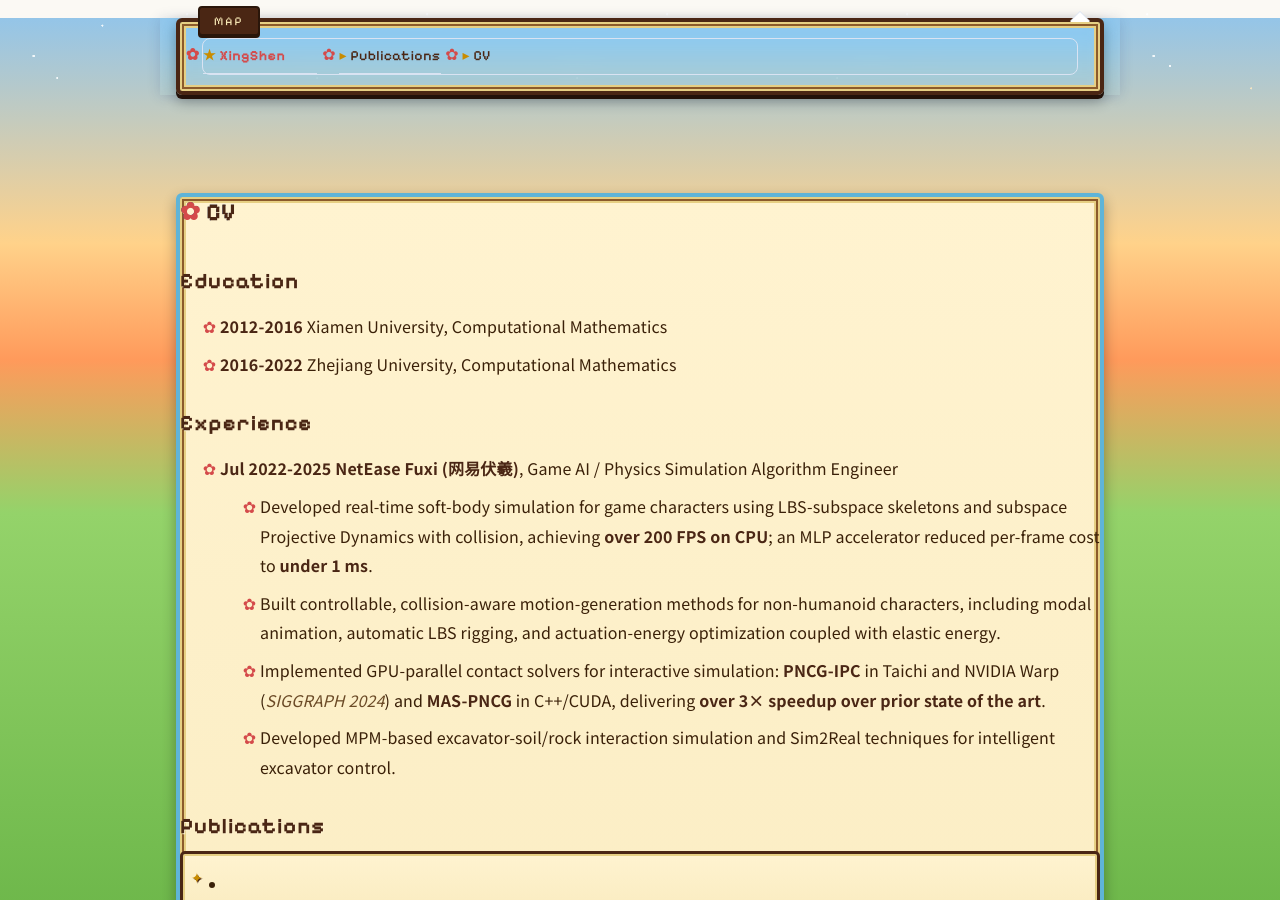
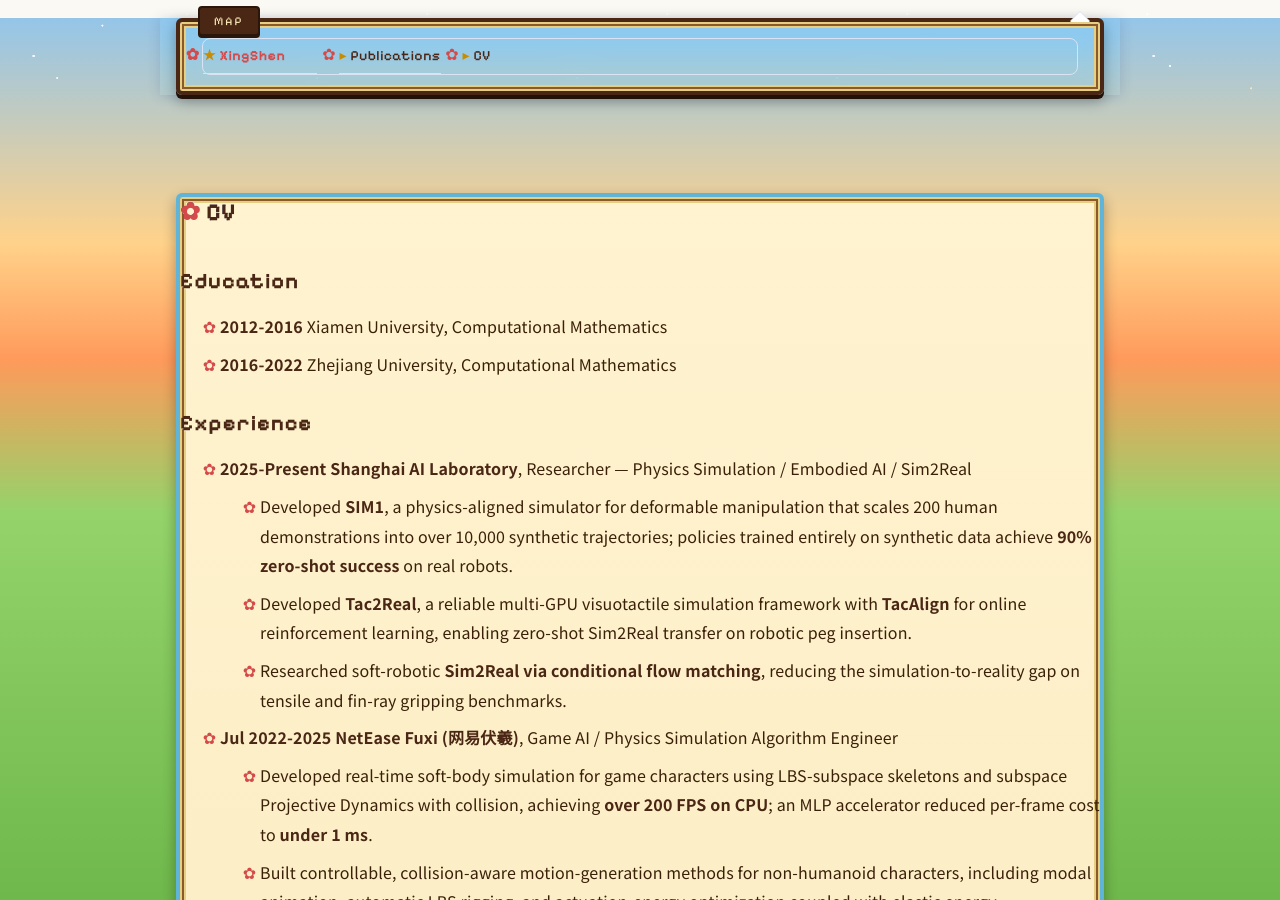
Before and after one commit to Xingbaji/xingbaji.github.io, a Jekyll site: the page built from _pages/cv.md, in a window 1280 px wide and 900 px high. Built offline with Jekyll 4.4.1, drawn with Linux system fonts in a browser that asks for light colours; some web fonts are replaced.

Commit message:
Add Shanghai AI Lab experience to CV

```diff
--- a/_pages/cv.md
+++ b/_pages/cv.md
@@ -16,6 +16,11 @@ Education
 
 Experience
 ======
+- **2025-Present** **Shanghai AI Laboratory**, Researcher — Physics Simulation / Embodied AI / Sim2Real
+  - Developed **SIM1**, a physics-aligned simulator for deformable manipulation that scales 200 human demonstrations into over 10,000 synthetic trajectories; policies trained entirely on synthetic data achieve **90% zero-shot success** on real robots.
+  - Developed **Tac2Real**, a reliable multi-GPU visuotactile simulation framework with **TacAlign** for online reinforcement learning, enabling zero-shot Sim2Real transfer on robotic peg insertion.
+  - Researched soft-robotic **Sim2Real via conditional flow matching**, reducing the simulation-to-reality gap on tensile and fin-ray gripping benchmarks.
+
 - **Jul 2022-2025** **NetEase Fuxi (网易伏羲)**, Game AI / Physics Simulation Algorithm Engineer
   - Developed real-time soft-body simulation for game characters using LBS-subspace skeletons and subspace Projective Dynamics with collision, achieving **over 200 FPS on CPU**; an MLP accelerator reduced per-frame cost to **under 1 ms**.
   - Built controllable, collision-aware motion-generation methods for non-humanoid characters, including modal animation, automatic LBS rigging, and actuation-energy optimization coupled with elastic energy.
```
